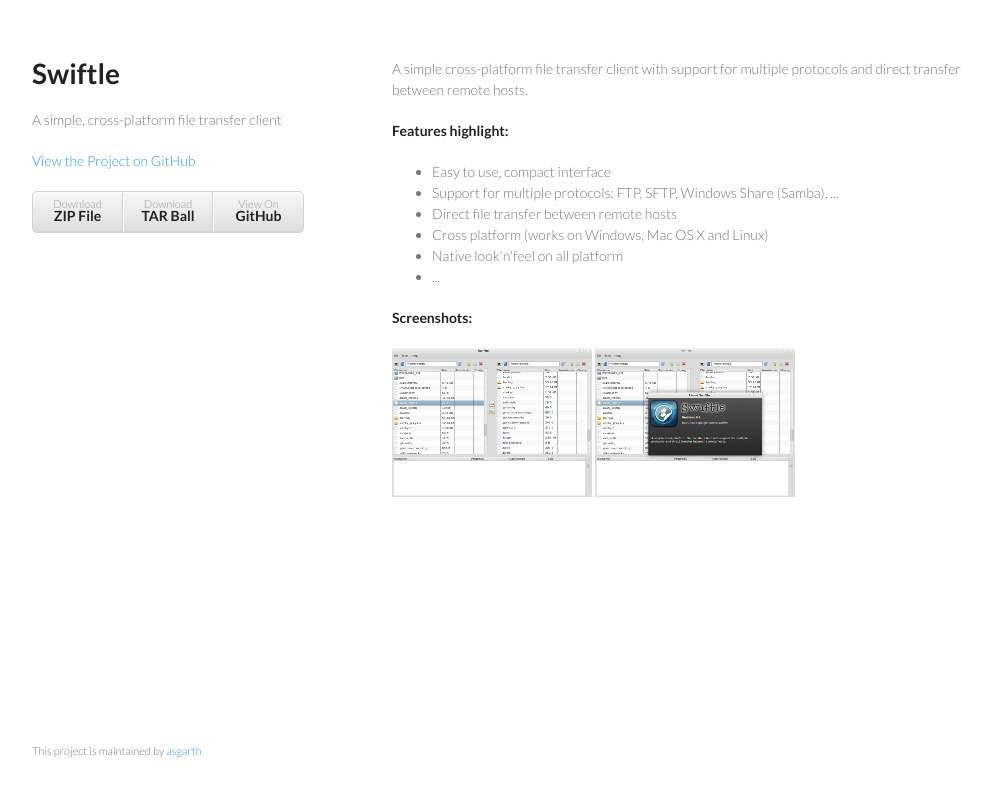
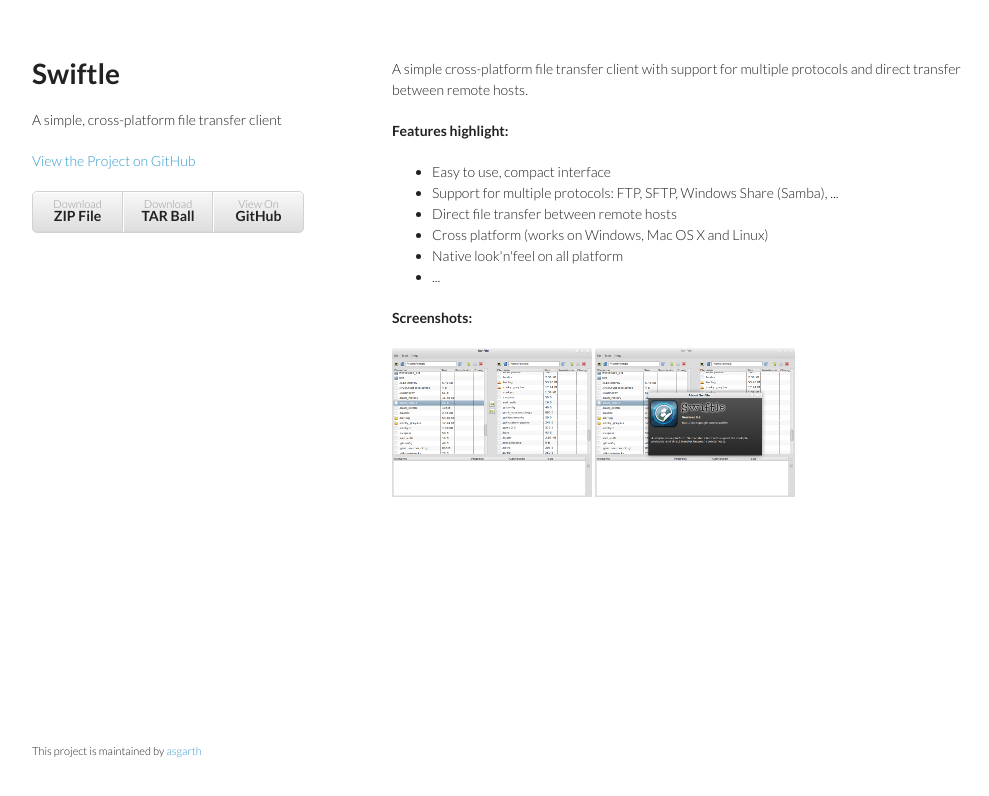
Before and after one commit to asgarth/swiftle, a plain HTML site: page index.html in a window 1280 px wide. Shown: the whole page, without its empty margins (128-1117 px from the left). Drawn offline with Linux system fonts and the light colour scheme.

Commit message:
darker text

```diff
--- a/stylesheets/styles.css
+++ b/stylesheets/styles.css
@@ -3,7 +3,7 @@
 body {
   padding:50px;
   font:14px/1.5 Lato, "Helvetica Neue", Helvetica, Arial, sans-serif;
-  color:#777;
+  color:#212121;
   font-weight:300;
 }
 
```
